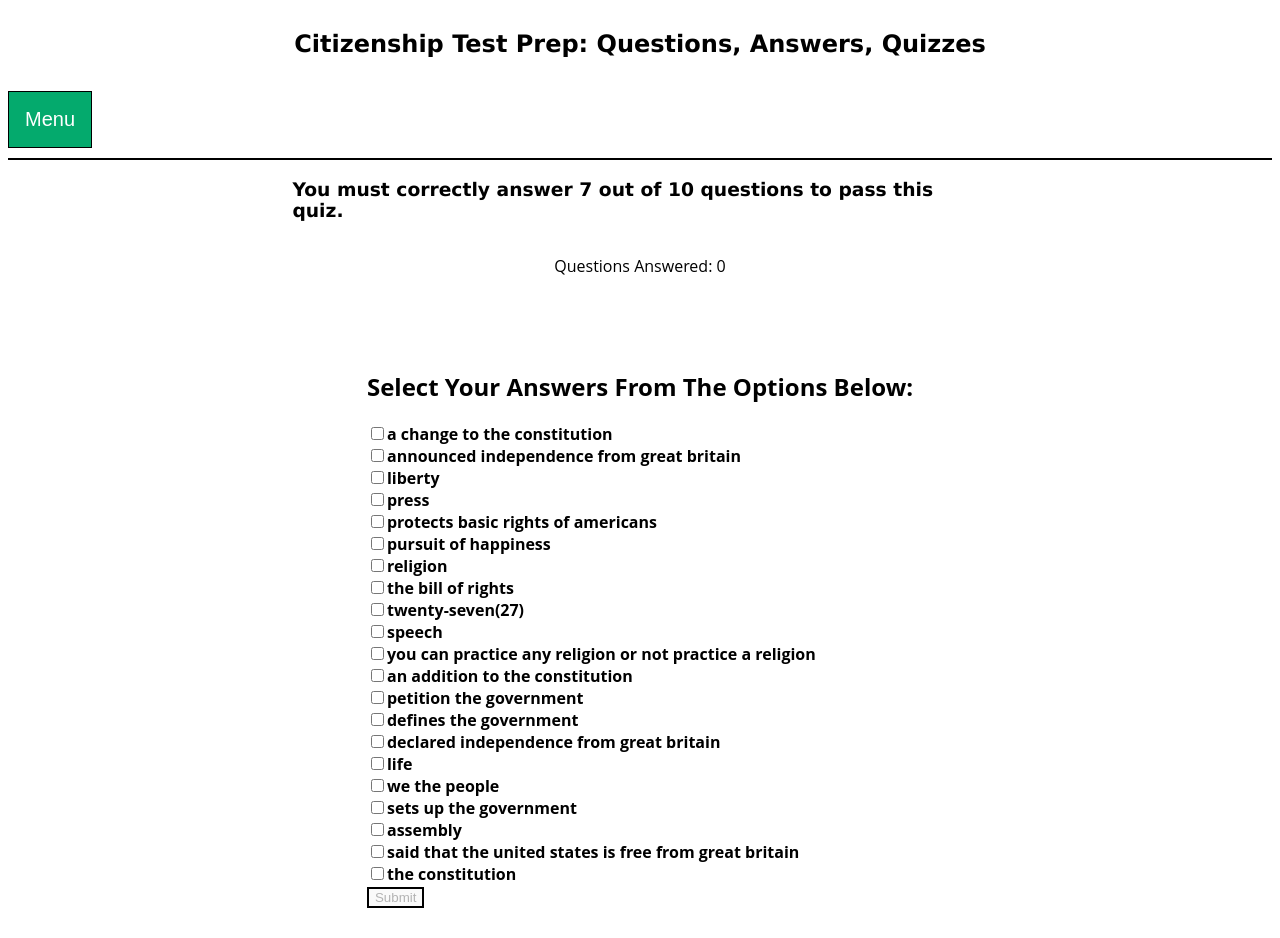
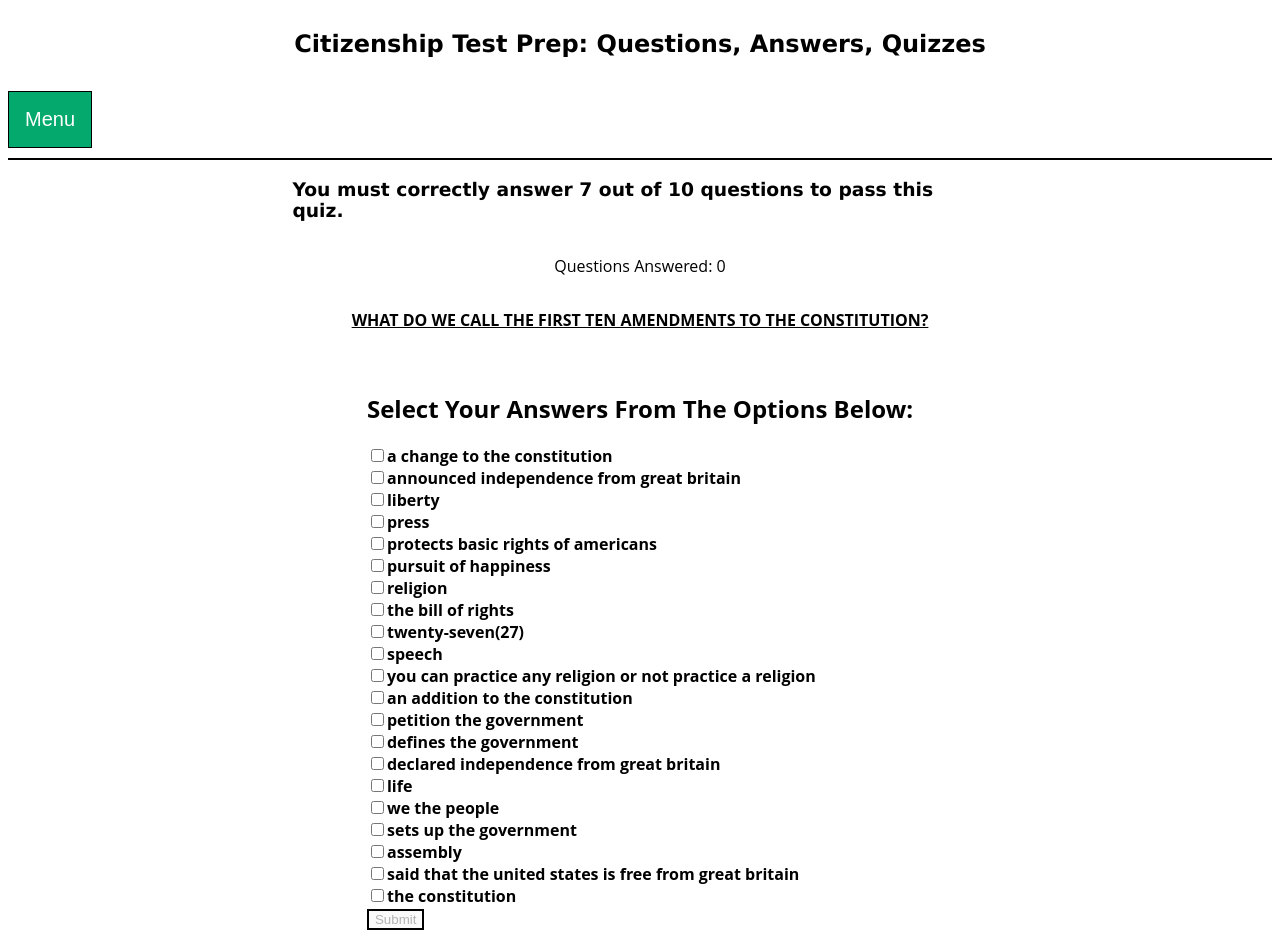
Before and after one commit to mmaustin/citizenship-questions-answers, a React (Create React App) app in the folder citizenship-frontend/: page /quiz-one in a window 1280 px wide. Before the commit the page ends 916 px from the top, so only its background shows below. Built offline with nearby package versions, Linux system fonts and the light colour scheme.

Commit message:
troubleshooting use of use effect to automatically get a question at render

```diff
--- a/citizenship-frontend/src/features/questions/QuizOne.js
+++ b/citizenship-frontend/src/features/questions/QuizOne.js
@@ -37,11 +37,17 @@ export const QuizOne = () => {
         q.question
     ))
 
-    const getRandomQuestion = () => {
+    /*const getRandomQuestion = () => {
         if (listQuestions.length !== 0){
             setQuestion(listQuestions[Math.floor(Math.random() * listQuestions.length)]);
         }
-    }
+    }*/
+
+    useEffect(()=> {
+        if (listQuestions.length !== 0){
+            setQuestion(listQuestions[Math.floor(Math.random() * listQuestions.length)]);
+        }
+    }, [listQuestions])
 
     const removeSelectedQuestion = () => {
         dispatch(removeQuestion(question))
```
